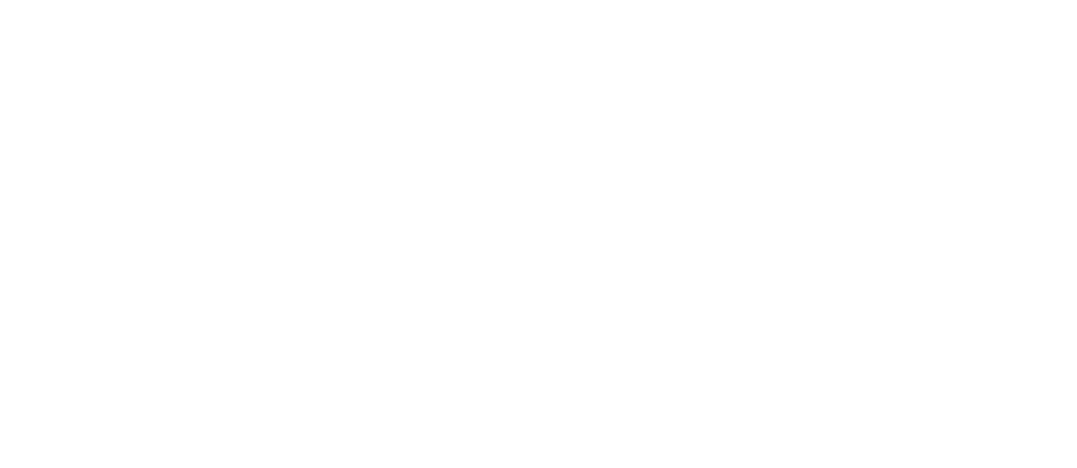
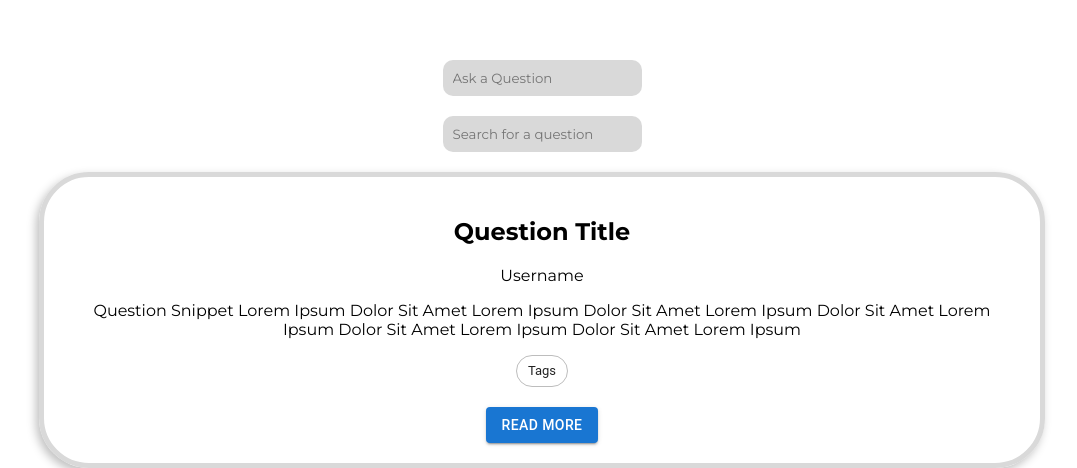
Before and after one commit to Ungerer221/DV200_Term4_Ungerer, a React (Create React App) app in the folder client/: page / in a window 1280 px wide. Shown: the part 1044-1512 px from the top of the page, without its empty margins (98-1175 px from the left). Before the commit the page ends 800 px from the top, so only its background shows below. Built offline with nearby package versions, Linux system fonts and the light colour scheme.

Commit message:
Home page edit

```diff
--- /dev/null
+++ b/client/src/Components/HomeQuestionCard.css
@@ -0,0 +1,8 @@
+.homeQuestionCard-con {
+    margin: auto;
+    width: 996px;
+    padding: 20px 0px;
+    border-radius: 50px;
+    border: 5px solid #D9D9D9;
+    box-shadow: -3px 4px 10px 0px rgba(0, 0, 0, 0.25);
+}
--- /dev/null
+++ b/client/src/Components/HomeQuestionCard.jsx
@@ -0,0 +1,40 @@
+import React from "react"
+
+// CSS
+import './HomeQuestionCard.css'
+
+// MUI
+import Box from '@mui/material/Box';
+import Grid from '@mui/material/Grid';
+import Chip from '@mui/material/Chip';
+import Button from '@mui/material/Button';
+
+const HomeQuestionCard = () => {
+    return (
+        <div className="homeQuestionCard-con">
+            <Box sx={{ flexGrow: 1 }}>
+                <Grid xs={12}>
+                    <h2>Question Title</h2>
+                </Grid>
+                <Grid xs={12}>
+                    <p>Username</p>
+                </Grid>
+                <Grid xs={12} sx={{ width: '900px', margin: 'auto' }}>
+                    <p>
+                        Question Snippet Lorem Ipsum Dolor
+                        Sit Amet Lorem Ipsum Dolor Sit Amet Lorem Ipsum Dolor Sit Amet
+                        Lorem Ipsum Dolor Sit Amet Lorem Ipsum Dolor Sit Amet Lorem Ipsum
+                    </p>
+                </Grid>
+                {/* tags  */}
+                <Grid xs={12}>
+                    <Chip label="Tags" variant="outlined" />
+                </Grid>
+                <Grid xs={12} sx={{marginTop:'20px'}}>
+                    <Button variant="contained">Read More</Button>
+                </Grid>
+            </Box>
+        </div>
+    )
+}
+export default HomeQuestionCard
--- a/client/src/Components/Navbar.jsx
+++ b/client/src/Components/Navbar.jsx
@@ -11,7 +11,7 @@
             <div className="navbar-con">
                 <div className="navbar-logo">Logo</div>
                 <div className="navbar-page-links">
-                    <Nav.Link className="navbar-page-links-options" href='/Home'>Home</Nav.Link>
+                    <Nav.Link className="navbar-page-links-options" href='/'>Home</Nav.Link>
                     <Nav.Link className="navbar-page-links-options" href='/Profile'>Profile</Nav.Link>
                     <Nav.Link className="navbar-page-links-options" href='/#'>Adim</Nav.Link>
                     <Nav.Link className="navbar-page-links-options" href='/#'>Signout</Nav.Link>
--- a/client/src/Pages/HomePage.css
+++ b/client/src/Pages/HomePage.css
@@ -8,6 +8,7 @@
     justify-content: center;
     align-items: center;
     font-family: 'Montserrat', sans-serif;
+    /* padding-bottom: 20px; */
 }
 
 
@@ -17,3 +18,20 @@
     background-color: aquamarine;
     font-family: 'Montserrat', sans-serif;
 }
+
+.home-ask-question-input {
+    padding: 10px 20px 10px 10px;
+    border-radius: 10px;
+    outline: none;
+    border: none;
+    background: #D9D9D9;
+    font-family: 'Montserrat', sans-serif;
+}
+.home-search-question-input{
+    padding: 10px 20px 10px 10px;
+    border-radius: 10px;
+    outline: none;
+    border: none;
+    background: #D9D9D9;
+    font-family: 'Montserrat', sans-serif;
+}
--- a/client/src/Pages/HomePage.js
+++ b/client/src/Pages/HomePage.js
@@ -12,6 +12,9 @@
 // css
 import './HomePage.css'
 
+// components
+import HomeQuestionCard from "../Components/HomeQuestionCard";
+
 
 function HomePage() {
     return (
@@ -19,10 +22,10 @@
             <div className="home-page-main-con">
 
                 {/* Section 1 (Landing view) */}
-                <Box sx={{ flexGrow: 1, }}>
+                <Box sx={{ flexGrow: 1, width: '100%', height: '964px' }}>
                     <Grid container spacing={0}>
                         {/* text content */}
-                        <Grid xs={6}>
+                        <Grid xs={6} sx={{ margin: 'auto',}}>
                             <h1>Welcome to Open Dev Q&A site.</h1>
                             <p>
                                 Description:
@@ -31,8 +34,25 @@
                             </p>
                         </Grid>
                         {/* Image coloumn  */}
-                        <Grid xs={6}>
+                        <Grid xs={6} sx={{ margin: 'auto',}}>
                             <div className="image-placeholder"></div>
+                        </Grid>
+                    </Grid>
+                </Box>
+
+                {/* Section 2  */}
+                <Box sx={{ flexGrow: 1, marginTop: '40px' }}>
+                    {/* row 1 */}
+                    <Grid container spacing={0}>
+                        <Grid xs={12} sx={{ marginTop: '20px' }}>
+                            <input type="text" placeholder="Ask a Question" className="home-ask-question-input"></input>
+                        </Grid>
+                        <Grid xs={12} sx={{ marginTop: '20px' }}>
+                            <input type="text" placeholder="Search for a question" className="home-search-question-input"></input>
+                        </Grid>
+                        {/* question tile  */}
+                        <Grid xs={12} sx={{ marginTop: '20px' }}>
+                            <HomeQuestionCard />
                         </Grid>
                     </Grid>
                 </Box>
```
